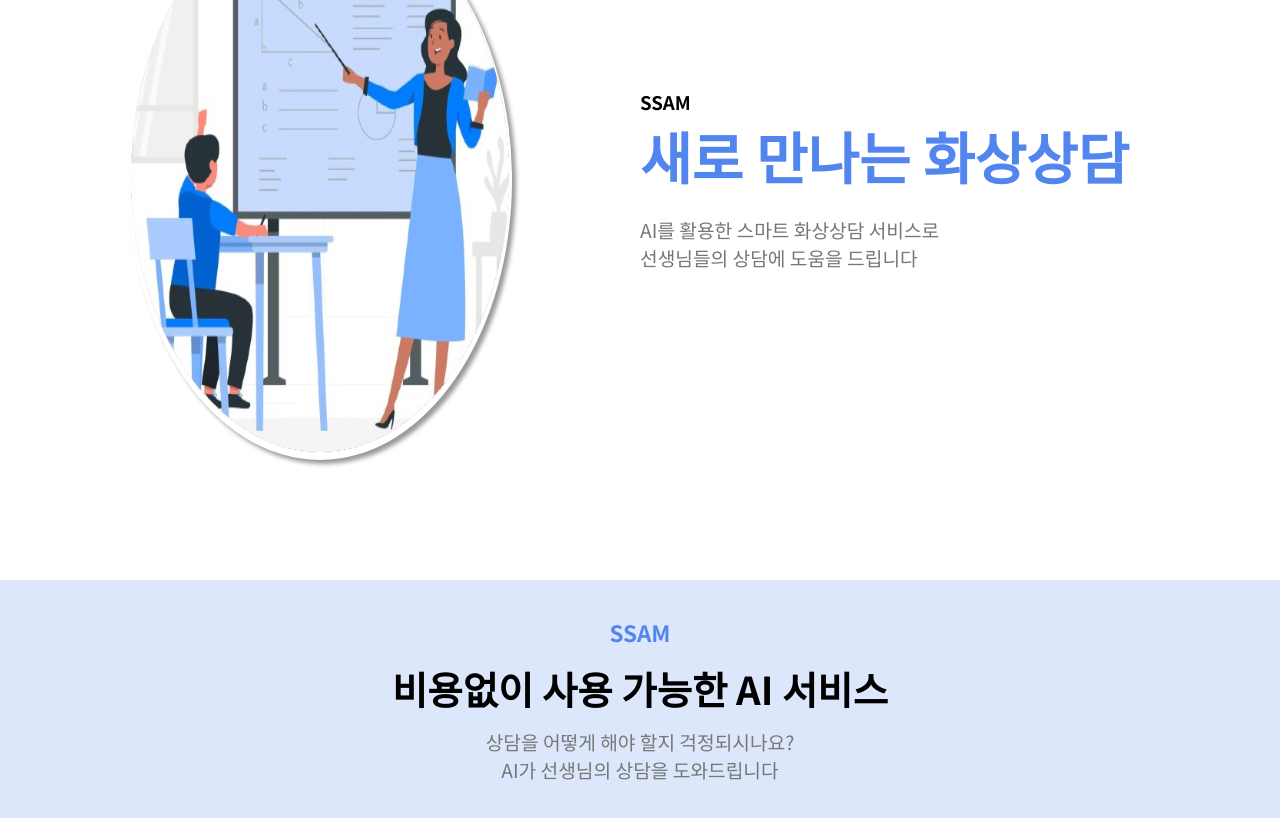
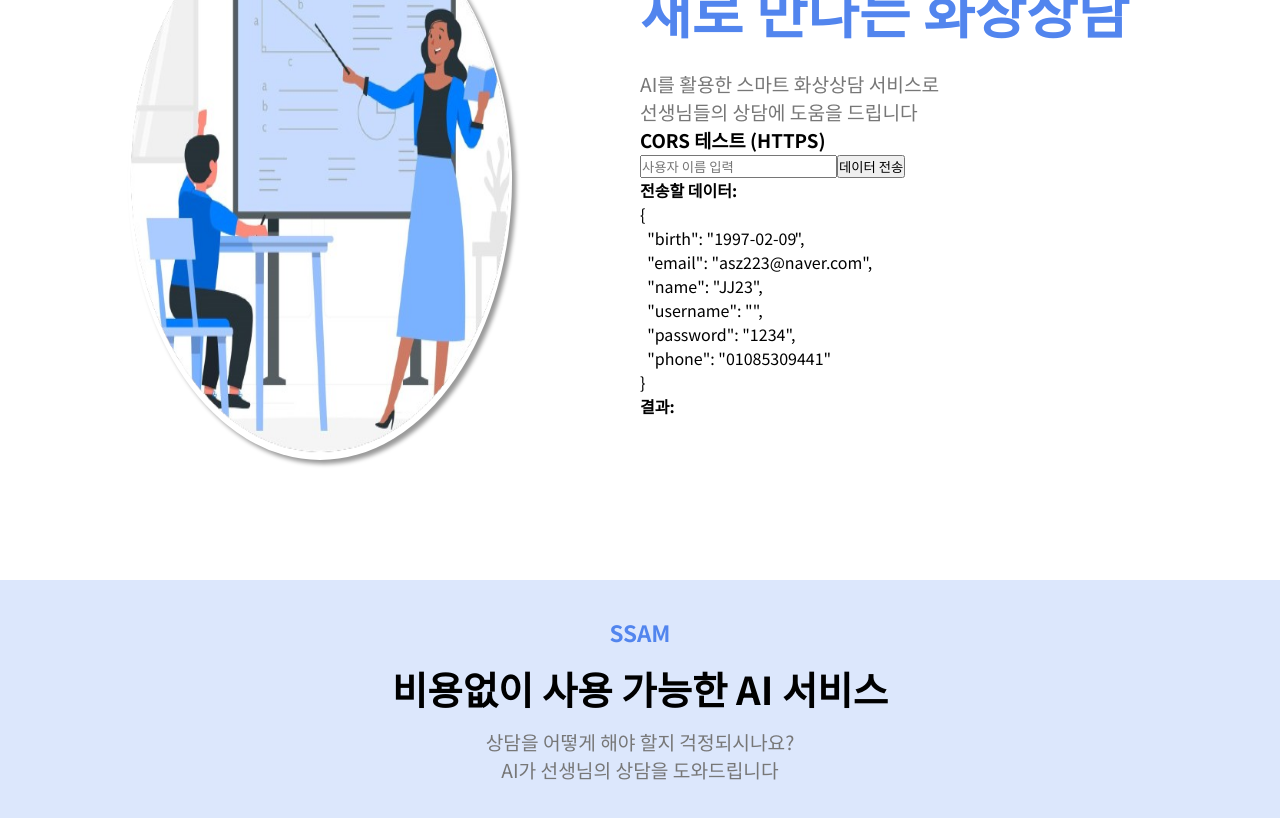
Before and after one commit to JangHyoSeong/SSAM, a React (Vite) app in the folder FE/Frontend/: page / in a window 1280 px wide. Shown: the part 1100-1918 px from the top of the page. Built offline with nearby package versions, Linux system fonts and the light colour scheme; a web font is replaced by a local one.

Commit message:
test: add CORS test code at FE mainPage

```diff
--- a/FE/Frontend/src/mainPage/Explan.jsx
+++ b/FE/Frontend/src/mainPage/Explan.jsx
@@ -1,13 +1,51 @@
-// 메인 페이지 설명란
-
+import React, { useState, useEffect } from 'react';
 import styles from "./Explan.module.scss";
 import explanimg from "../assets/explan.png";
 
 const Explan = () => {
+  const [username, setUsername] = useState('');
+  const [result, setResult] = useState('');
+  const [postData, setPostData] = useState({});
+
+  useEffect(() => {
+    setPostData({
+      birth: "1997-02-09",
+      email: "asz223@naver.com",
+      name: "JJ23",
+      username: username,
+      password: "1234",
+      phone: "01085309441"
+    });
+  }, [username]);
+
+  const handleSubmit = async (e) => {
+    e.preventDefault();
+    setResult('전송 중...');
+
+    try {
+      const response = await fetch('https://i11e201.p.ssafy.io/api/v1/auth/students', {
+        method: 'POST',
+        headers: {
+          'Content-Type': 'application/json',
+        },
+        body: JSON.stringify(postData),
+      });
+
+      if (!response.ok) {
+        throw new Error(`HTTP error! status: ${response.status}`);
+      }
+
+      const data = await response.json();
+      setResult(JSON.stringify(data, null, 2));
+    } catch (error) {
+      setResult(`Error: ${error.message}`);
+    }
+  };
+
   return (
     <div className={styles.explanArray}>
       <div className={styles.imgArray}>
-        <img src={explanimg} className={styles.img} />
+        <img src={explanimg} className={styles.img} alt="Explanation" />
       </div>
       <div className={styles.txtArray}>
         <h3>SSAM</h3>
@@ -16,6 +54,25 @@ const Explan = () => {
           <p>AI를 활용한 스마트 화상상담 서비스로</p>
           <p>선생님들의 상담에 도움을 드립니다</p>
         </div>
+
+        {/* CORS 테스트 섹션 */}
+        <div className={styles.corsTest}>
+          <h3>CORS 테스트 (HTTPS)</h3>
+          <form onSubmit={handleSubmit}>
+            <input
+              type="text"
+              value={username}
+              onChange={(e) => setUsername(e.target.value)}
+              placeholder="사용자 이름 입력"
+              required
+            />
+            <button type="submit">데이터 전송</button>
+          </form>
+          <h4>전송할 데이터:</h4>
+          <pre>{JSON.stringify(postData, null, 2)}</pre>
+          <h4>결과:</h4>
+          <pre id="result">{result}</pre>
+        </div>
       </div>
     </div>
   );
```
